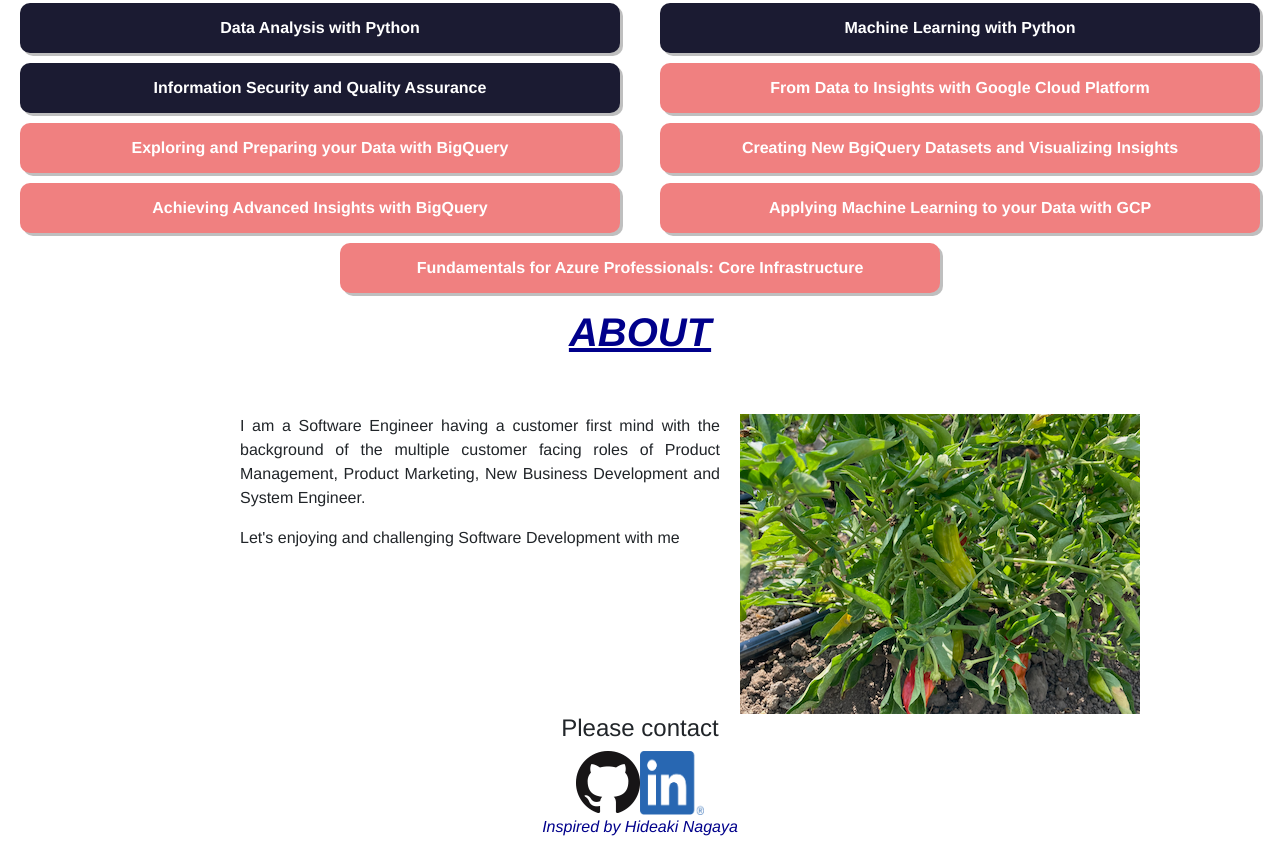
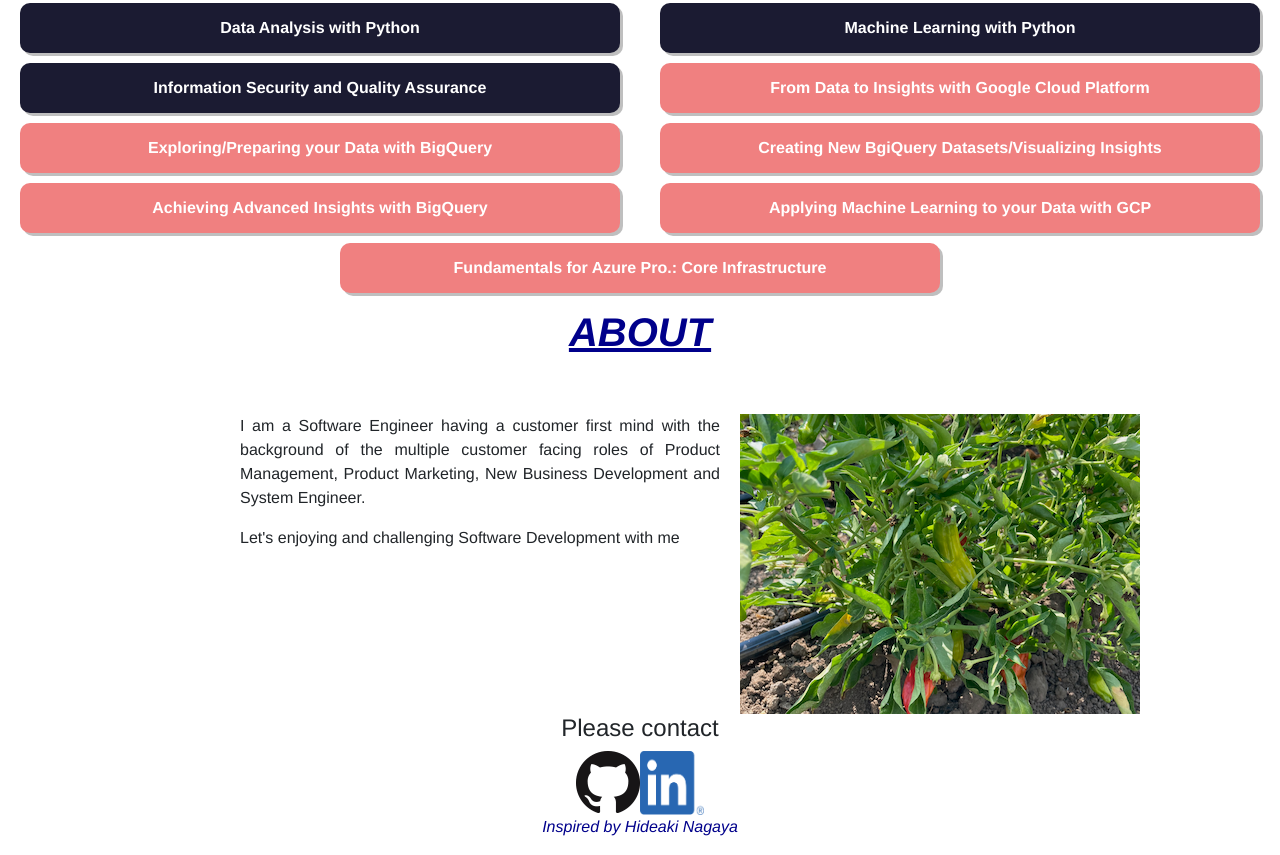
Before and after one commit to gadenahi/pf, a React (Create React App) app: page / in a window 1280 px wide. Shown: the part 6260-7115 px from the top of the page. Built offline with nearby package versions, Linux system fonts and the light colour scheme.

Commit message:
changed caption

```diff
--- a/src/components/data/data.js
+++ b/src/components/data/data.js
@@ -350,14 +350,14 @@ const certificates = [
         id: 5,
         org: "google",
         url: "https://www.coursera.org/account/accomplishments/certificate/L2TV2QZNRXVA",
-        caption: "Exploring and Preparing your Data with BigQuery",
+        caption: "Exploring/Preparing your Data with BigQuery",
         category: ["datascience", "bigquery", "sql", "googlecloud", "google"]
     },
     {
         id: 4,
         org: "google",
         url: "https://www.coursera.org/account/accomplishments/certificate/ZTPBMTNFLWEY",
-        caption: "Creating New BgiQuery Datasets and Visualizing Insights",
+        caption: "Creating New BgiQuery Datasets/Visualizing Insights",
         category: ["datascience", "bigquery", "sql", "googlecloud", "google"]
     },
     {
@@ -378,7 +378,7 @@ const certificates = [
         id: 1,
         org: "google",
         url: "https://www.coursera.org/account/accomplishments/certificate/RB5TLSQR7MAH",
-        caption: "Fundamentals for Azure Professionals: Core Infrastructure",
+        caption: "Fundamentals for Azure Pro.: Core Infrastructure",
         category: ["googlecloud", "google"]
     }
 ]
```
